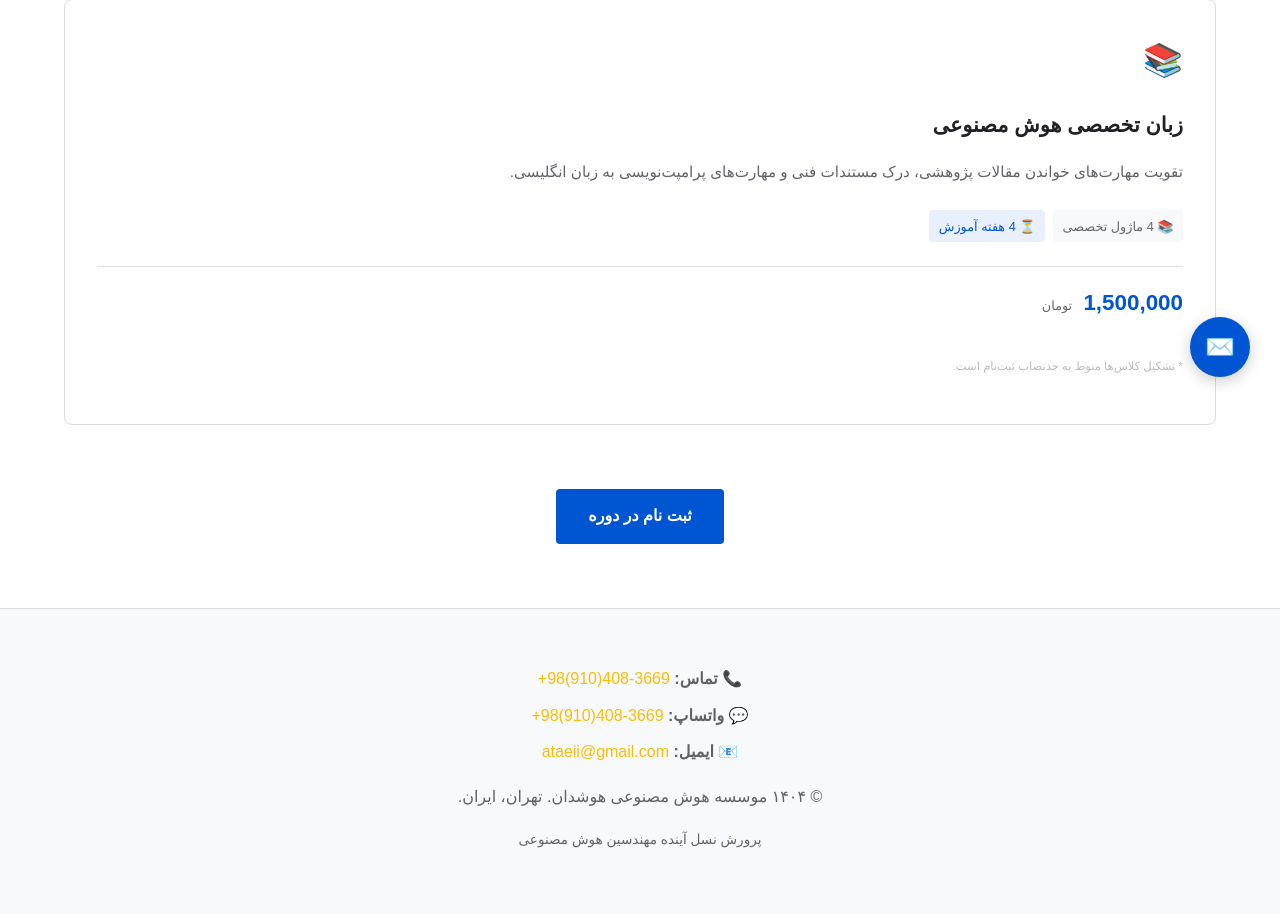
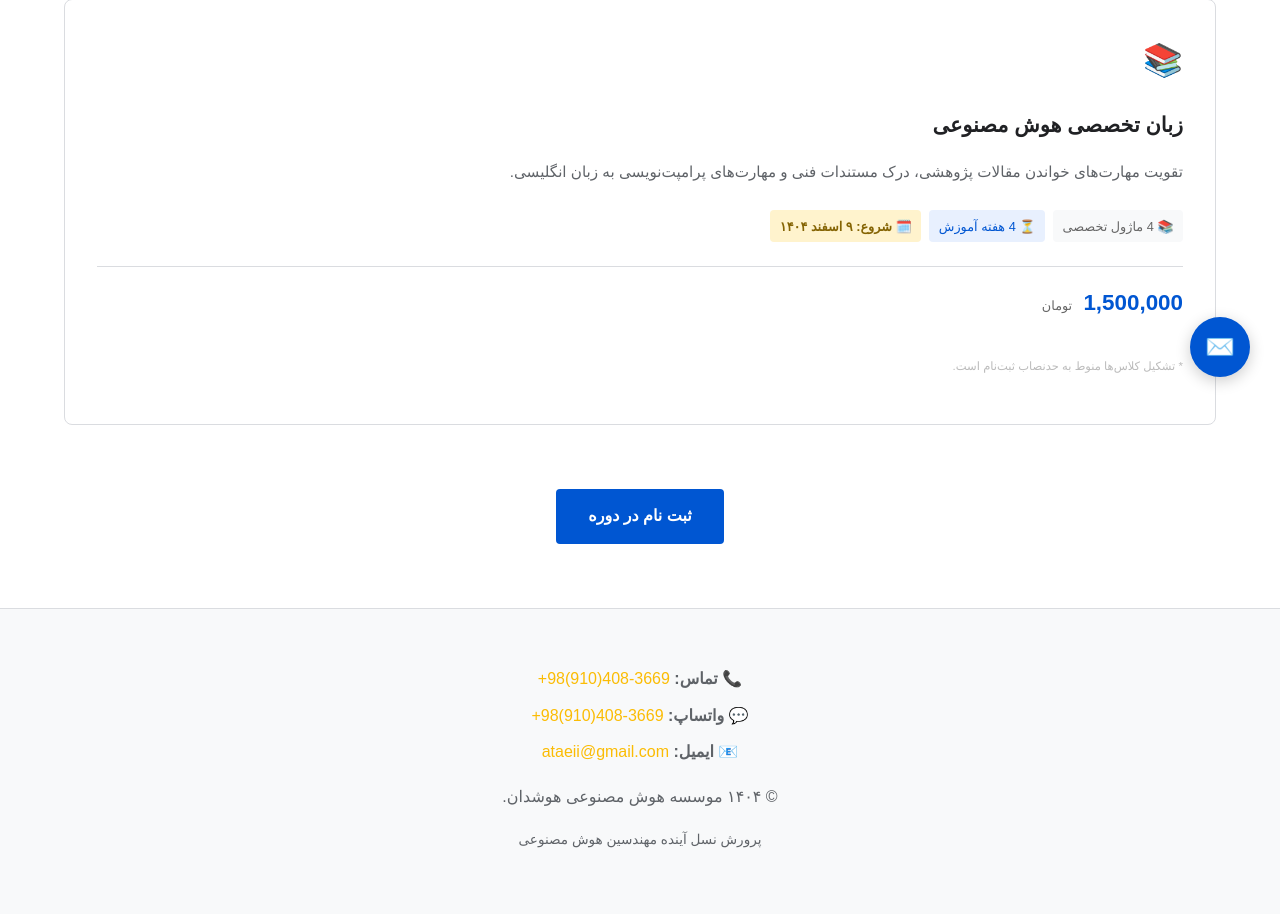
Before and after one commit to ataeii/houshdan, a Flask app: page /courses in a window 1280 px wide. Shown: the part 393-1307 px from the top of the page. Run offline with Flask 3, Linux system fonts and the light colour scheme; data comes from the database, SQL or seed files in the repository.

Commit message:
Implement staggered course start dates and remove physical address references

```diff
--- a/main.py
+++ b/main.py
@@ -160,23 +160,43 @@ def init_db():
             cursor.execute("ALTER TABLE courses ADD COLUMN price INTEGER DEFAULT 2500000")
         if 'duration_weeks' not in columns:
             cursor.execute("ALTER TABLE courses ADD COLUMN duration_weeks INTEGER DEFAULT 4")
+        if 'start_date' not in columns:
+            cursor.execute("ALTER TABLE courses ADD COLUMN start_date TEXT")
 
         cursor.execute("PRAGMA table_info(specializations)")
         columns = [column[1] for column in cursor.fetchall()]
         if 'duration_weeks' not in columns:
             cursor.execute("ALTER TABLE specializations ADD COLUMN duration_weeks INTEGER")
 
-        # Always ensure durations are populated for existing specializations
+        # Always ensure durations and start dates are populated for existing specializations
         cursor.execute("UPDATE specializations SET duration_weeks = 20 WHERE track_code = 'LLM' AND duration_weeks IS NULL")
         cursor.execute("UPDATE specializations SET duration_weeks = 24 WHERE track_code = 'AI_ROBOTICS' AND duration_weeks IS NULL")
+
+        # Start dates logic (4 Bahman 1404, 2 per week)
+        start_dates = [
+            ('ریاضیات پیشرفته و نظریه یادگیری آماری', '۴ بهمن ۱۴۰۴'),
+            ('مبانی نظری زبان‌شناسی محاسباتی', '۴ بهمن ۱۴۰۴'),
+            ('تحلیل ریاضی معماری ترنسفورمرها', '۱۱ بهمن ۱۴۰۴'),
+            ('نظریه مدل‌های مولد', '۱۱ بهمن ۱۴۰۴'),
+            ('سمینار پژوهشی NLP', '۱۸ بهمن ۱۴۰۴'),
+            ('مبانی پایتون و ساختمان داده‌ها', '۱۸ بهمن ۱۴۰۴'),
+            ('الگوریتم‌ها و تفکر محاسباتی', '۲۵ بهمن ۱۴۰۴'),
+            ('ریاضیات پایه AI و بهینه سازی', '۲۵ بهمن ۱۴۰۴'),
+            ('اصول یادگیری ماشین و عمیق', '۲ اسفند ۱۴۰۴'),
+            ('بینایی ماشین و مکانیزم‌های توجه', '۲ اسفند ۱۴۰۴'),
+            ('رباتیک و سیستم‌های هوشمند', '۹ اسفند ۱۴۰۴'),
+            ('زبان تخصصی هوش مصنوعی', '۹ اسفند ۱۴۰۴')
+        ]
+        for title, date in start_dates:
+            cursor.execute("UPDATE courses SET start_date = ? WHERE title = ?", (date, title))
 
         # Specific migration: Add "English for AI" course if missing
         cursor.execute("SELECT COUNT(*) FROM courses WHERE title = 'زبان تخصصی هوش مصنوعی'")
         if cursor.fetchone()[0] == 0:
             cursor.execute('''
-                INSERT INTO courses (title, description, track, order_index, total_modules, price, duration_weeks)
-                VALUES (?, ?, ?, ?, ?, ?, ?)
-            ''', ('زبان تخصصی هوش مصنوعی', 'تقویت مهارت‌های خواندن مقالات پژوهشی، درک مستندات فنی و مهارت‌های پرامپت‌نویسی به زبان انگلیسی.', 'GENERAL', 1, 4, 1500000, 4))
+                INSERT INTO courses (title, description, track, order_index, total_modules, price, duration_weeks, start_date)
+                VALUES (?, ?, ?, ?, ?, ?, ?, ?)
+            ''', ('زبان تخصصی هوش مصنوعی', 'تقویت مهارت‌های خواندن مقالات پژوهشی، درک مستندات فنی و مهارت‌های پرامپت‌نویسی به زبان انگلیسی.', 'GENERAL', 1, 4, 1500000, 4, '۹ اسفند ۱۴۰۴'))
 
         conn.commit()
 
@@ -194,20 +214,20 @@ def init_db():
         cursor.execute('SELECT COUNT(*) FROM courses')
         if cursor.fetchone()[0] == 0:
             courses_data = [
-                ('ریاضیات پیشرفته و نظریه یادگیری آماری', 'تمرکز بر مبانی ریاضی و نظریه یادگیری', 'LLM', 1, 6, 2500000, 4),
-                ('مبانی نظری زبان‌شناسی محاسباتی', 'اصول زبان‌شناسی برای NLP', 'LLM', 2, 6, 2500000, 4),
-                ('تحلیل ریاضی معماری ترنسفورمرها', 'معماری و مکانیزم توجه', 'LLM', 3, 6, 2500000, 4),
-                ('نظریه مدل‌های مولد', 'مدل‌های مولد و استنتاج احتمالاتی', 'LLM', 4, 6, 2500000, 4),
-                ('سمینار پژوهشی NLP', 'تحلیل مقالات پیشرفته', 'LLM', 5, 6, 2500000, 4),
-                ('مبانی پایتون و ساختمان داده‌ها', 'شروع مسیر برنامه‌نویسی', 'AI_ROBOTICS', 1, 6, 2500000, 4),
-                ('الگوریتم‌ها و تفکر محاسباتی', 'حل مسئله و طراحی الگوریتم', 'AI_ROBOTICS', 2, 6, 2500000, 4),
-                ('ریاضیات پایه AI و بهینه‌سازی', 'جبر خطی، حساب دیفرانسیل و بهینه‌سازی', 'AI_ROBOTICS', 3, 6, 2500000, 4),
-                ('اصول یادگیری ماشین و عمیق', 'ML و DL از مبانی تا پیشرفته', 'AI_ROBOTICS', 4, 6, 2500000, 4),
-                ('بینایی ماشین و مکانیزم‌های توجه', 'Computer Vision و Attention', 'AI_ROBOTICS', 5, 6, 2500000, 4),
-                ('رباتیک و سیستم‌های هوشمند', 'کاربردهای عملی AI در رباتیک', 'AI_ROBOTICS', 6, 6, 2500000, 4),
-                ('زبان تخصصی هوش مصنوعی', 'تقویت مهارت‌های خواندن مقالات پژوهشی، درک مستندات فنی و مهارت‌های پرامپت‌نویسی به زبان انگلیسی.', 'GENERAL', 1, 4, 1500000, 4),
+                ('ریاضیات پیشرفته و نظریه یادگیری آماری', 'تمرکز بر مبانی ریاضی و نظریه یادگیری', 'LLM', 1, 6, 2500000, 4, '۴ بهمن ۱۴۰۴'),
+                ('مبانی نظری زبان‌شناسی محاسباتی', 'اصول زبان‌شناسی برای NLP', 'LLM', 2, 6, 2500000, 4, '۴ بهمن ۱۴۰۴'),
+                ('تحلیل ریاضی معماری ترنسفورمرها', 'معماری و مکانیزم توجه', 'LLM', 3, 6, 2500000, 4, '۱۱ بهمن ۱۴۰۴'),
+                ('نظریه مدل‌های مولد', 'مدل‌های مولد و استنتاج احتمالاتی', 'LLM', 4, 6, 2500000, 4, '۱۱ بهمن ۱۴۰۴'),
+                ('سمینار پژوهشی NLP', 'تحلیل مقالات پیشرفته', 'LLM', 5, 6, 2500000, 4, '۱۸ بهمن ۱۴۰۴'),
+                ('مبانی پایتون و ساختمان داده‌ها', 'شروع مسیر برنامه‌نویسی', 'AI_ROBOTICS', 1, 6, 2500000, 4, '۱۸ بهمن ۱۴۰۴'),
+                ('الگوریتم‌ها و تفکر محاسباتی', 'مبانی تفکر الگوریتمیک', 'AI_ROBOTICS', 2, 6, 2500000, 4, '۲۵ بهمن ۱۴۰۴'),
+                ('ریاضیات پایه AI و بهینه سازی', 'ریاضیات مورد نیاز برای یادگیری ماشین', 'AI_ROBOTICS', 3, 6, 2500000, 4, '۲۵ بهمن ۱۴۰۴'),
+                ('اصول یادگیری ماشین و عمیق', 'ML و DL از مبانی تا پیشرفته', 'AI_ROBOTICS', 4, 6, 2500000, 4, '۲ اسفند ۱۴۰۴'),
+                ('بینایی ماشین و مکانیزم‌های توجه', 'Computer Vision و Attention', 'AI_ROBOTICS', 5, 6, 2500000, 4, '۲ اسفند ۱۴۰۴'),
+                ('رباتیک و سیستم‌های هوشمند', 'کاربردهای عملی AI در رباتیک', 'AI_ROBOTICS', 6, 6, 2500000, 4, '۹ اسفند ۱۴۰۴'),
+                ('زبان تخصصی هوش مصنوعی', 'تقویت مهارت‌های خواندن مقالات پژوهشی، درک مستندات فنی و مهارت‌های پرامپت‌نویسی به زبان انگلیسی.', 'GENERAL', 1, 4, 1500000, 4, '۹ اسفند ۱۴۰۴'),
             ]
-            cursor.executemany('INSERT INTO courses (title, description, track, order_index, total_modules, price, duration_weeks) VALUES (?, ?, ?, ?, ?, ?, ?)', courses_data)
+            cursor.executemany('INSERT INTO courses (title, description, track, order_index, total_modules, price, duration_weeks, start_date) VALUES (?, ?, ?, ?, ?, ?, ?, ?)', courses_data)
             conn.commit()
 
 init_db()
@@ -247,7 +267,7 @@ register_student_routes(app, DB_NAME)
 def home():
     return render_template('index.html',
                          title="خانه",
-                         description="موسسه آموزشی هوشدان در تهران (شهرک غرب و سعادت آباد) و کرج. برگزارکننده دوره‌های تخصصی هوش مصنوعی، یادگیری ماشین، علوم داده، رباتیک و مدل‌های زبانی.",
+                         description="موسسه آموزشی هوشدان. برگزارکننده دوره‌های تخصصی آنلاین هوش مصنوعی، یادگیری ماشین، علوم داده، رباتیک و مدل‌های زبانی.",
                          keywords=KEYWORDS)
 
 @app.route('/paths')
@@ -266,6 +286,9 @@ def paths():
             cursor.execute('SELECT * FROM courses WHERE track = ? ORDER BY order_index', (spec['track_code'],))
             track_courses = cursor.fetchall()
 
+            # The start date of the track is the start date of its first course
+            track_start_date = track_courses[0]['start_date'] if track_courses else 'بزودی'
+
             tracks.append({
                 "title": spec['title'],
                 "desc": spec['description'],
@@ -275,6 +298,7 @@ def paths():
                 "formatted_discounted": "{:,}".format(spec['discounted_price']),
                 "icon": spec['icon'],
                 "duration": spec['duration_weeks'],
+                "start_date": track_start_date,
                 "courses": track_courses
             })
 
@@ -298,6 +322,7 @@ def courses():
             c_dict = dict(course)
             c_dict['formatted_price'] = "{:,}".format(course['price'])
             c_dict['duration'] = course['duration_weeks']
+            c_dict['start_date'] = course['start_date']
             formatted_courses.append(c_dict)
 
     return render_template('courses.html', courses=formatted_courses,
--- a/templates/base.html
+++ b/templates/base.html
@@ -106,7 +106,7 @@
                     style="color: var(--accent-color); text-decoration: none; direction: ltr; display: inline-block;">ataeii@gmail.com</a>
             </p>
         </div>
-        <p>&copy; ۱۴۰۴ موسسه هوش مصنوعی هوشدان. تهران، ایران.</p>
+        <p>&copy; ۱۴۰۴ موسسه هوش مصنوعی هوشدان.</p>
         <p class="footer-note">پرورش نسل آینده مهندسین هوش مصنوعی</p>
     </footer>
 
--- a/templates/courses.html
+++ b/templates/courses.html
@@ -50,6 +50,10 @@
                     style="padding: 0.3rem 0.6rem; background: #e8f0fe; border-radius: 4px; font-size: 0.8rem; color: var(--primary-color); font-weight: 500;">
                     ⏳ {{ course.duration }} هفته آموزش
                 </div>
+                <div
+                    style="padding: 0.3rem 0.6rem; background: #fff3cd; border-radius: 4px; font-size: 0.8rem; color: #856404; font-weight: 600;">
+                    🗓️ شروع: {{ course.start_date }}
+                </div>
             </div>
         </div>
 
--- a/templates/paths.html
+++ b/templates/paths.html
@@ -72,6 +72,10 @@
                 <div style="font-size: 0.85rem; color: #666; font-weight: 500;">
                     ⏳ طول دوره: {{ track.duration }} هفته
                 </div>
+                <div
+                    style="font-size: 0.85rem; color: #856404; font-weight: 600; background: #fff3cd; padding: 0.2rem 0.6rem; border-radius: 4px;">
+                    🗓️ شروع: {{ track.start_date }}
+                </div>
             </div>
             <div style="display: flex; align-items: baseline; justify-content: flex-start; gap: 0.5rem;">
                 <span class="original-price">{{ track.formatted_original }}</span>
```
Also changed, not shown: templates/contact.html (+9 -10 lines), templates/index.html (+4 -4 lines).
